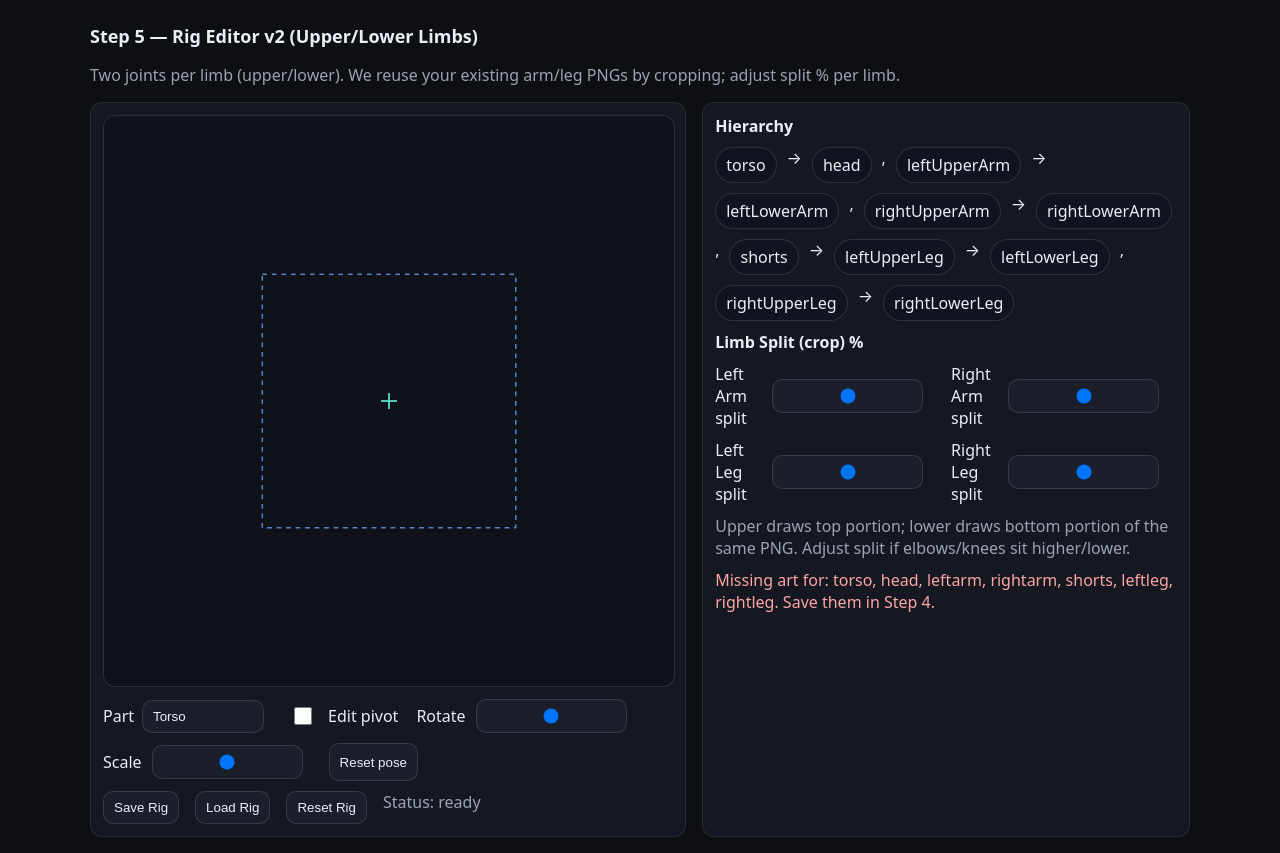
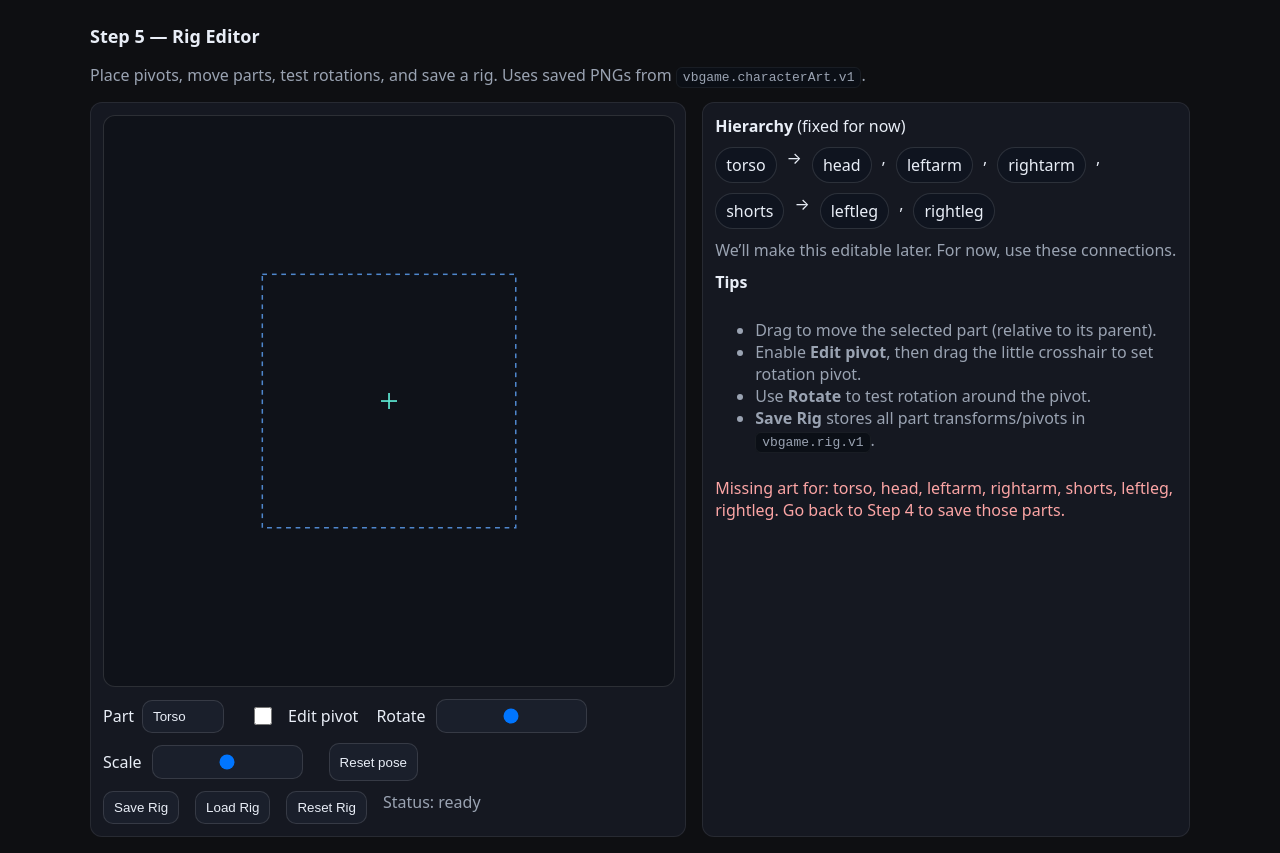
Before and after one commit to pinkpigglet-bit/vb-rpg, a plain HTML site: page step5-rig-editor.html in a window 1280 px wide. Drawn offline with Linux system fonts and the light colour scheme.

Commit message:
Update step5-rig-editor.html

```diff
--- a/step5-rig-editor.html
+++ b/step5-rig-editor.html
@@ -3,7 +3,7 @@
 <head>
 <meta charset="utf-8"/>
 <meta name="viewport" content="width=device-width,initial-scale=1"/>
-<title>Step 5 — Rig Editor v2 (Upper/Lower Limbs)</title>
+<title>Step 5 — Rig Editor</title>
 <style>
   body{margin:0;background:#0e0f12;color:#e9eef7;font-family:system-ui,-apple-system,Segoe UI,Roboto,Arial}
   main{max-width:1100px;margin:0 auto;padding:16px}
@@ -26,15 +26,15 @@
   .controls{display:flex;flex-wrap:wrap;gap:8px;margin-top:10px}
   .stack{display:grid;gap:10px}
   .row2{display:flex;flex-wrap:wrap;gap:10px}
-  .chip{padding:6px 10px;border-radius:999px;border:1px solid rgba(255,255,255,.12);background:#0f141f}
+  code{background:#0b0f16;padding:2px 6px;border-radius:6px;border:1px solid rgba(255,255,255,.06)}
+  .chip{padding:6px 10px;border-radius:999px;border:1px solid rgba(255,255,255,.12);background:#0f141f;cursor:pointer}
   .chip.active{outline:2px solid rgba(94,234,212,.5)}
-  .grid{display:grid;grid-template-columns:1fr 1fr;gap:10px}
 </style>
 </head>
 <body>
 <main>
-  <h1>Step 5 — Rig Editor v2 (Upper/Lower Limbs)</h1>
-  <p class="muted">Two joints per limb (upper/lower). We reuse your existing arm/leg PNGs by cropping; adjust split % per limb.</p>
+  <h1>Step 5 — Rig Editor</h1>
+  <p class="muted">Place pivots, move parts, test rotations, and save a rig. Uses saved PNGs from <code>vbgame.characterArt.v1</code>.</p>
 
   <div class="row">
     <div class="panel">
@@ -44,15 +44,11 @@
           <select id="part">
             <option value="torso">Torso</option>
             <option value="head">Head</option>
-            <option value="leftUpperArm">Left Upper Arm</option>
-            <option value="leftLowerArm">Left Lower Arm</option>
-            <option value="rightUpperArm">Right Upper Arm</option>
-            <option value="rightLowerArm">Right Lower Arm</option>
+            <option value="leftarm">Left Arm</option>
+            <option value="rightarm">Right Arm</option>
             <option value="shorts">Shorts</option>
-            <option value="leftUpperLeg">Left Upper Leg</option>
-            <option value="leftLowerLeg">Left Lower Leg</option>
-            <option value="rightUpperLeg">Right Upper Leg</option>
-            <option value="rightLowerLeg">Right Lower Leg</option>
+            <option value="leftleg">Left Leg</option>
+            <option value="rightleg">Right Leg</option>
           </select>
         </label>
         <label><input id="editPivot" type="checkbox"> Edit pivot</label>
@@ -70,26 +66,26 @@
 
     <div class="panel">
       <div class="stack">
-        <div><b>Hierarchy</b></div>
+        <div><b>Hierarchy</b> (fixed for now)</div>
         <div class="row2">
           <span class="chip">torso</span> →
           <span class="chip">head</span>,
-          <span class="chip">leftUpperArm</span> → <span class="chip">leftLowerArm</span>,
-          <span class="chip">rightUpperArm</span> → <span class="chip">rightLowerArm</span>,
+          <span class="chip">leftarm</span>,
+          <span class="chip">rightarm</span>,
           <span class="chip">shorts</span> →
-          <span class="chip">leftUpperLeg</span> → <span class="chip">leftLowerLeg</span>,
-          <span class="chip">rightUpperLeg</span> → <span class="chip">rightLowerLeg</span>
+          <span class="chip">leftleg</span>,
+          <span class="chip">rightleg</span>
         </div>
+        <div class="muted">We’ll make this editable later. For now, use these connections.</div>
 
-        <div><b>Limb Split (crop) %</b></div>
-        <div class="grid">
-          <label>Left Arm split <input id="splitLeftArm" type="range" min="30" max="70" value="50"></label>
-          <label>Right Arm split <input id="splitRightArm" type="range" min="30" max="70" value="50"></label>
-          <label>Left Leg split <input id="splitLeftLeg" type="range" min="30" max="70" value="50"></label>
-          <label>Right Leg split <input id="splitRightLeg" type="range" min="30" max="70" value="50"></label>
-        </div>
+        <div><b>Tips</b></div>
+        <ul class="muted">
+          <li>Drag to move the selected part (relative to its parent).</li>
+          <li>Enable <b>Edit pivot</b>, then drag the little crosshair to set rotation pivot.</li>
+          <li>Use <b>Rotate</b> to test rotation around the pivot.</li>
+          <li><b>Save Rig</b> stores all part transforms/pivots in <code>vbgame.rig.v1</code>.</li>
+        </ul>
 
-        <div class="muted">Upper draws top portion; lower draws bottom portion of the same PNG. Adjust split if elbows/knees sit higher/lower.</div>
         <div id="warnings" class="warn"></div>
       </div>
     </div>
@@ -97,198 +93,282 @@
 </main>
 
 <script>
-const STORE_ART='vbgame.characterArt.v1';
-const STORE_RIG='vbgame.rig.v2';
+/* ---------- Config ---------- */
+const STORE_ART = 'vbgame.characterArt.v1';  // PNG dataURLs per part
+const STORE_RIG = 'vbgame.rig.v1';          // rig JSON
+const PARTS = ['torso','head','leftarm','rightarm','shorts','leftleg','rightleg'];
+// Fixed parenting for Step 5
+const PARENT = {
+  torso: null,
+  head: 'torso',
+  leftarm: 'torso',
+  rightarm: 'torso',
+  shorts: 'torso',
+  leftleg: 'shorts',
+  rightleg: 'shorts'
+};
 
-const PARTS=['torso','head','leftUpperArm','leftLowerArm','rightUpperArm','rightLowerArm','shorts','leftUpperLeg','leftLowerLeg','rightUpperLeg','rightLowerLeg'];
-const PARENT={ torso:null, head:'torso',
-  leftUpperArm:'torso', leftLowerArm:'leftUpperArm',
-  rightUpperArm:'torso', rightLowerArm:'rightUpperArm',
-  shorts:'torso', leftUpperLeg:'shorts', leftLowerLeg:'leftUpperLeg',
-  rightUpperLeg:'shorts', rightLowerLeg:'rightUpperLeg' };
+/* ---------- DOM ---------- */
+const canvas = document.getElementById('rig');
+const ctx = canvas.getContext('2d');
+const partEl = document.getElementById('part');
+const editPivotEl = document.getElementById('editPivot');
+const rotEl = document.getElementById('rot');
+const scaleEl = document.getElementById('scale');
+const resetPoseBtn = document.getElementById('resetPose');
+const saveRigBtn = document.getElementById('saveRig');
+const loadRigBtn = document.getElementById('loadRig');
+const resetRigBtn = document.getElementById('resetRig');
+const statusEl = document.getElementById('status');
+const warningsEl = document.getElementById('warnings');
 
-const canvas=document.getElementById('rig');
-const ctx=canvas.getContext('2d');
-const partEl=document.getElementById('part');
-const editPivotEl=document.getElementById('editPivot');
-const rotEl=document.getElementById('rot');
-const scaleEl=document.getElementById('scale');
-const resetPoseBtn=document.getElementById('resetPose');
-const saveRigBtn=document.getElementById('saveRig');
-const loadRigBtn=document.getElementById('loadRig');
-const resetRigBtn=document.getElementById('resetRig');
-const statusEl=document.getElementById('status');
-const warningsEl=document.getElementById('warnings');
+/* ---------- State ---------- */
+let selected = partEl.value;
+const images = {}; // part -> HTMLImageElement
+const rig = {};    // part -> { pos:{x,y}, rot, scale, pivot:{x,y} }
+let dragging = false;
+let dragMode = 'part'; // 'part' or 'pivot'
+let last = {x:0,y:0};
 
-const splitLeftArmEl=document.getElementById('splitLeftArm');
-const splitRightArmEl=document.getElementById('splitRightArm');
-const splitLeftLegEl=document.getElementById('splitLeftLeg');
-const splitRightLegEl=document.getElementById('splitRightLeg');
-
-let selected=partEl.value;
-let images={}; // logical: partKey->img (we’ll map from your saved art keys)
-let srcImages={}; // original: head/torso/leftarm/rightarm/leftleg/rightleg/shorts
-let rig={}, dragging=false, dragMode='part', last={x:0,y:0};
-
-// limb split ratios (% of height that belongs to upper segment)
-const split={ leftArm:0.5, rightArm:0.5, leftLeg:0.5, rightLeg:0.5 };
-
-function setStatus(t,cls='muted'){statusEl.className=cls;statusEl.textContent='Status: '+t;}
-function warn(msg){warningsEl.textContent=msg||'';}
-function toRad(d){return d*Math.PI/180;}
-function getMouse(e){const r=canvas.getBoundingClientRect();const t=('touches'in e)?e.touches[0]:('changedTouches'in e?e.changedTouches[0]:e);
-  return{x:(t.clientX-r.left)*(canvas.width/r.width),y:(t.clientY-r.top)*(canvas.height/r.height)};}
-function defaultLayout(){
-  const c={x:canvas.width/2,y:canvas.height/2};
-  rig.torso={pos:{x:c.x,y:c.y},rot:0,scale:1,pivot:{x:0,y:0}};
-  rig.head={pos:{x:0,y:-180},rot:0,scale:1,pivot:{x:0,y:0}};
-  rig.leftUpperArm={pos:{x:-160,y:-40},rot:0,scale:1,pivot:{x:40,y:40}};
-  rig.leftLowerArm={pos:{x:120,y:0},rot:0,scale:1,pivot:{x:0,y:0}};
-  rig.rightUpperArm={pos:{x:160,y:-40},rot:0,scale:1,pivot:{x:-40,y:40}};
-  rig.rightLowerArm={pos:{x:-120,y:0},rot:0,scale:1,pivot:{x:0,y:0}};
-  rig.shorts={pos:{x:0,y:140},rot:0,scale:1,pivot:{x:0,y:0}};
-  rig.leftUpperLeg={pos:{x:-60,y:220},rot:0,scale:1,pivot:{x:0,y:0}};
-  rig.leftLowerLeg={pos:{x:0,y:140},rot:0,scale:1,pivot:{x:0,y:0}};
-  rig.rightUpperLeg={pos:{x:60,y:220},rot:0,scale:1,pivot:{x:0,y:0}};
-  rig.rightLowerLeg={pos:{x:0,y:140},rot:0,scale:1,pivot:{x:0,y:0}};
-}
-function saveRig(){try{localStorage.setItem(STORE_RIG,JSON.stringify({rig,split}));setStatus('rig saved ✓','ok');}catch{setStatus('save failed','warn');}}
-function loadRig(){try{const data=JSON.parse(localStorage.getItem(STORE_RIG)||'null');
-  if(!data){setStatus('no v2 rig yet','warn');return;}
-  rig=data.rig; if(data.split){Object.assign(split,data.split);}
-  syncUI(); render(); setStatus('rig loaded ✓','ok');}catch{setStatus('load failed','warn');}}
-function resetRig(){rig={}; defaultLayout(); syncUI(); render(); setStatus('rig reset ✓','ok');}
-function syncUI(){const R=rig[selected]; rotEl.value=(R.rot||0); scaleEl.value=Math.round((R.scale||1)*100);
-  splitLeftArmEl.value=split.leftArm*100; splitRightArmEl.value=split.rightArm*100; splitLeftLegEl.value=split.leftLeg*100; splitRightLegEl.value=split.rightLeg*100; }
-
-function withTransform(part, fn){
-  // iterative parent-first
-  const stack=[];let cur=part;while(cur){stack.push(cur);cur=PARENT[cur];}
-  ctx.save();
-  for(let i=stack.length-1;i>=0;i--){
-    const id=stack[i],R=rig[id];
-    ctx.translate(R.pos.x,R.pos.y);
-    ctx.translate(R.pivot.x,R.pivot.y);
-    ctx.rotate(toRad(R.rot||0));
-    ctx.scale(R.scale||1,R.scale||1);
-    ctx.translate(-R.pivot.x,-R.pivot.y);
-  }
-  fn(); ctx.restore();
+/* ---------- Helpers ---------- */
+function setStatus(t, cls='muted'){ statusEl.className = cls; statusEl.textContent = 'Status: ' + t; }
+function warn(msg){ warningsEl.textContent = msg || ''; }
+function center(){ return { x: canvas.width/2, y: canvas.height/2 }; }
+function toRad(deg){ return deg * Math.PI / 180; }
+function getMouse(e){
+  const r = canvas.getBoundingClientRect();
+  const t = ('touches' in e) ? e.touches[0] : ('changedTouches' in e ? e.changedTouches[0] : e);
+  return { x: (t.clientX - r.left) * (canvas.width/r.width), y: (t.clientY - r.top) * (canvas.height/r.height) };
 }
 
-function drawCropped(img, segment, splitPct){
-  const max=300, s=Math.min(max/img.width,max/img.height,1);
-  const w=img.width*s, h=img.height*s;
-  const x=-w/2, y=-h/2;
-  const cut=h*splitPct; // in drawn space
+/* ---------- Default rig layout (relative to parent) ---------- */
+function defaultLayout(){
+  const c = center();
+  rig.torso = { pos:{x:c.x, y:c.y}, rot:0, scale:1, pivot:{x:0, y:0} };
+  rig.head  = { pos:{x:0, y:-180}, rot:0, scale:1, pivot:{x:0, y:0} };
+  rig.leftarm  = { pos:{x:-160, y:-40}, rot:0, scale:1, pivot:{x:40, y:40} };
+  rig.rightarm = { pos:{x:160, y:-40}, rot:0, scale:1, pivot:{x:-40, y:40} };
+  rig.shorts = { pos:{x:0, y:140}, rot:0, scale:1, pivot:{x:0, y:0} };
+  rig.leftleg  = { pos:{x:-60, y:220}, rot:0, scale:1, pivot:{x:20, y:20} };
+  rig.rightleg = { pos:{x:60,  y:220}, rot:0, scale:1, pivot:{x:-20, y:20} };
+}
+
+/* ---------- Load saved art ---------- */
+function loadArt(cb){
+  let missing = [];
+  let loaded = 0;
+  let total = PARTS.length;
+  let store = {};
+  try { store = JSON.parse(localStorage.getItem(STORE_ART) || '{}'); } catch {}
+  PARTS.forEach(p=>{
+    const url = store[p];
+    if(!url){ missing.push(p); loaded++; if(loaded===total) cb(missing); return; }
+    const img = new Image();
+    img.onload = ()=>{ images[p] = img; loaded++; if(loaded===total) cb(missing); };
+    img.onerror = ()=>{ missing.push(p); loaded++; if(loaded===total) cb(missing); };
+    img.src = url;
+  });
+}
+
+/* ---------- Save/Load rig ---------- */
+function saveRig(){
+  try{
+    localStorage.setItem(STORE_RIG, JSON.stringify(rig));
+    setStatus('rig saved ✓','ok');
+  }catch(e){
+    setStatus('rig save failed','warn');
+  }
+}
+function loadRig(){
+  try{
+    const data = JSON.parse(localStorage.getItem(STORE_RIG) || 'null');
+    if(!data){ setStatus('no rig saved yet','warn'); return; }
+    Object.assign(rig, data);
+    syncUIFromSelected();
+    setStatus('rig loaded ✓','ok');
+    render();
+  }catch(e){
+    setStatus('rig load failed','warn');
+  }
+}
+function resetRig(){
+  defaultLayout();
+  syncUIFromSelected();
+  render();
+  setStatus('rig reset to defaults','ok');
+}
+
+/* ---------- Transform stack & rendering ---------- */
+function withTransform(part, fn){
+  const R = rig[part];
   ctx.save();
-  ctx.beginPath();
-  if(segment==='upper'){ ctx.rect(x, y, w, cut); }
-  else { ctx.rect(x, y+cut, w, h-cut); }
-  ctx.clip();
-  ctx.drawImage(img, x, y, w, h);
+  // Apply parent transform first (recursive)
+  const parent = PARENT[part];
+  if(parent){
+    withTransform(parent, ()=>{ /* inside parent space */ });
+    // after returning, parent's transform is active on context
+  }
+  // If parent exists, we need to re-apply only once — but the recursion above
+  // already pushed + applied it. Because we nested save inside, we need a trick:
+  // Instead, compute transforms iteratively.
+  ctx.restore();
+  // Use iterative approach:
+  const stack = [];
+  let cur = part;
+  while(cur){
+    stack.push(cur);
+    cur = PARENT[cur];
+  }
+  // Now apply root-first
+  ctx.save();
+  for(let i=stack.length-1; i>=0; i--){
+    const id = stack[i];
+    const T = rig[id];
+    // Translate to node position
+    ctx.translate(T.pos.x, T.pos.y);
+    // Apply rotation/scale around pivot
+    ctx.translate(T.pivot.x, T.pivot.y);
+    ctx.rotate(toRad(T.rot || 0));
+    ctx.scale(T.scale || 1, T.scale || 1);
+    ctx.translate(-T.pivot.x, -T.pivot.y);
+  }
+  fn();
   ctx.restore();
 }
 
-function sourceFor(part){
-  if(part.includes('Arm')) return part.startsWith('left')? srcImages.leftarm : srcImages.rightarm;
-  if(part.includes('Leg')) return part.startsWith('left')? srcImages.leftleg : srcImages.rightleg;
-  if(part==='head')return srcImages.head;
-  if(part==='torso')return srcImages.torso;
-  if(part==='shorts')return srcImages.shorts;
-  return null;
+function drawImageFor(part, alpha=1){
+  const img = images[part];
+  if(!img) return;
+  // Draw centered on its local origin (0,0) with fit
+  const max = 300; // per-part local fit size for preview
+  const s = Math.min(max/img.width, max/img.height, 1);
+  const w = img.width * s, h = img.height * s;
+  const x = -w/2, y = -h/2; // local origin at image center
+  ctx.globalAlpha = alpha;
+  ctx.drawImage(img, x, y, w, h);
+  ctx.globalAlpha = 1;
+}
+
+function drawPivotCross(part){
+  const T = rig[part];
+  withTransform(part, ()=>{
+    // pivot in local coords is T.pivot; we’ve already transformed so draw at its location
+    ctx.save();
+    ctx.translate(T.pivot.x, T.pivot.y);
+    ctx.strokeStyle = '#5eead4';
+    ctx.lineWidth = 2;
+    ctx.beginPath();
+    ctx.moveTo(-10,0); ctx.lineTo(10,0);
+    ctx.moveTo(0,-10); ctx.lineTo(0,10);
+    ctx.stroke();
+    ctx.restore();
+  });
 }
 
 function render(){
   ctx.clearRect(0,0,canvas.width,canvas.height);
-  const order=['torso','shorts','leftUpperLeg','leftLowerLeg','rightUpperLeg','rightLowerLeg','leftUpperArm','leftLowerArm','rightUpperArm','rightLowerArm','head'];
-  for(const p of order){
-    const img=sourceFor(p); if(!img) continue;
+  // Draw in hierarchy order: torso(root) → head, arms, shorts → legs
+  const order = ['torso','head','leftarm','rightarm','shorts','leftleg','rightleg'];
+  order.forEach(p=>{
     withTransform(p, ()=>{
-      if(p.includes('Arm')){
-        const seg=p.includes('Upper')?'upper':'lower';
-        const pct = (p.startsWith('left')? split.leftArm : split.rightArm);
-        drawCropped(img, seg, pct);
-      }else if(p.includes('Leg')){
-        const seg=p.includes('Upper')?'upper':'lower';
-        const pct = (p.startsWith('left')? split.leftLeg : split.rightLeg);
-        drawCropped(img, seg, pct);
-      }else{
-        // head/torso/shorts full draw
-        const max=300, s=Math.min(max/img.width,max/img.height,1);
-        const w=img.width*s, h=img.height*s, x=-w/2, y=-h/2;
-        ctx.drawImage(img, x, y, w, h);
-      }
+      drawImageFor(p, 1);
     });
-  }
-  // draw pivot
-  const T=rig[selected];
+  });
+  // Selected highlight & pivot cross
+  drawPivotCross(selected);
+  // Selected outline
   withTransform(selected, ()=>{
     ctx.save();
-    ctx.translate(T.pivot.x,T.pivot.y);
-    ctx.strokeStyle='#5eead4';ctx.lineWidth=2;
-    ctx.beginPath();ctx.moveTo(-10,0);ctx.lineTo(10,0);ctx.moveTo(0,-10);ctx.lineTo(0,10);ctx.stroke();
+    ctx.strokeStyle = 'rgba(96,165,250,.8)';
+    ctx.lineWidth = 2;
+    ctx.setLineDash([6,6]);
+    ctx.strokeRect(-160,-160,320,320); // rough handle box around local origin
     ctx.restore();
-  });
-  // highlight box
-  withTransform(selected, ()=>{
-    ctx.save();ctx.strokeStyle='rgba(96,165,250,.8)';ctx.setLineDash([6,6]);ctx.lineWidth=2;
-    ctx.strokeRect(-160,-160,320,320);ctx.restore();
   });
 }
 
-/* input */
-function pickDragMode(){ dragMode = editPivotEl.checked?'pivot':'part'; }
-canvas.addEventListener('pointerdown',e=>{e.preventDefault();dragging=true;last=getMouse(e);});
-canvas.addEventListener('pointermove',e=>{if(!dragging)return;e.preventDefault();const cur=getMouse(e);
-  const dx=cur.x-last.x, dy=cur.y-last.y; const R=rig[selected];
-  if(dragMode==='part'){ R.pos.x+=dx; R.pos.y+=dy; } else { R.pivot.x+=dx; R.pivot.y+=dy; }
-  last=cur; render();});
-['pointerup','pointercancel','touchend','touchcancel'].forEach(ev=>canvas.addEventListener(ev,()=>{dragging=false;}));
+/* ---------- Interaction ---------- */
+function pickDragMode(){ dragMode = editPivotEl.checked ? 'pivot' : 'part'; }
 
-partEl.addEventListener('change',()=>{selected=partEl.value;syncUI();render();});
-editPivotEl.addEventListener('change',()=>{pickDragMode();setStatus(editPivotEl.checked?'pivot mode':'move mode');});
-rotEl.addEventListener('input',()=>{rig[selected].rot=+rotEl.value;render();});
-scaleEl.addEventListener('input',()=>{rig[selected].scale=(+scaleEl.value)/100;render();});
-resetPoseBtn.addEventListener('click',()=>{['rot','scale'].forEach(k=>{});PARTS.forEach(p=>{rig[p].rot=0;rig[p].scale=1;});syncUI();render();setStatus('pose reset ✓','ok');});
-saveRigBtn.addEventListener('click',saveRig);
-loadRigBtn.addEventListener('click',loadRig);
-resetRigBtn.addEventListener('click',resetRig);
+canvas.addEventListener('pointerdown', (e)=>{
+  e.preventDefault();
+  dragging = true;
+  last = getMouse(e);
+});
+canvas.addEventListener('pointermove', (e)=>{
+  if(!dragging) return;
+  e.preventDefault();
+  const cur = getMouse(e);
+  const dx = cur.x - last.x, dy = cur.y - last.y;
+  const R = rig[selected];
+  if(dragMode === 'part'){
+    // Move part in its parent space
+    R.pos.x += dx;
+    R.pos.y += dy;
+  } else {
+    // Move pivot in local space (approximate: same dx/dy)
+    R.pivot.x += dx;
+    R.pivot.y += dy;
+  }
+  last = cur;
+  render();
+});
+['pointerup','pointercancel','touchend','touchcancel'].forEach(ev=>{
+  canvas.addEventListener(ev, ()=>{ dragging=false; });
+});
 
-/* split sliders */
-function applySplit(){ split.leftArm=+splitLeftArmEl.value/100; split.rightArm=+splitRightArmEl.value/100;
-  split.leftLeg=+splitLeftLegEl.value/100; split.rightLeg=+splitRightLegEl.value/100; render(); }
-[splitLeftArmEl,splitRightArmEl,splitLeftLegEl,splitRightLegEl].forEach(el=>el.addEventListener('input',applySplit));
+/* ---------- UI sync ---------- */
+function syncUIFromSelected(){
+  const R = rig[selected];
+  rotEl.value = (R.rot||0);
+  scaleEl.value = Math.round((R.scale||1)*100);
+}
+partEl.addEventListener('change', ()=>{
+  selected = partEl.value;
+  syncUIFromSelected();
+  render();
+});
+editPivotEl.addEventListener('change', ()=>{ pickDragMode(); setStatus(editPivotEl.checked?'pivot mode':'move mode'); });
 
-/* load art */
-function loadArt(cb){
-  let store={};try{store=JSON.parse(localStorage.getItem(STORE_ART)||'{}');}catch{}
-  const need=['torso','head','leftarm','rightarm','shorts','leftleg','rightleg'];
-  let missing=[],done=0,total=need.length;
-  need.forEach(k=>{
-    const url=store[k];
-    if(!url){missing.push(k);done++;if(done===total)cb(missing);return;}
-    const img=new Image();img.onload=()=>{srcImages[k]=img;done++;if(done===total)cb(missing);};
-    img.onerror=()=>{missing.push(k);done++;if(done===total)cb(missing);};
-    img.src=url;
-  });
-}
+rotEl.addEventListener('input', ()=>{
+  rig[selected].rot = +rotEl.value;
+  render();
+});
+scaleEl.addEventListener('input', ()=>{
+  rig[selected].scale = (+scaleEl.value)/100;
+  render();
+});
 
-/* boot */
+resetPoseBtn.addEventListener('click', ()=>{
+  // Only reset rotations/scales (keep positions/pivots)
+  PARTS.forEach(p=>{ rig[p].rot=0; rig[p].scale=1; });
+  syncUIFromSelected();
+  render();
+  setStatus('pose reset ✓','ok');
+});
+
+/* ---------- Rig buttons ---------- */
+saveRigBtn.addEventListener('click', saveRig);
+loadRigBtn.addEventListener('click', ()=>{ loadRig(); });
+resetRigBtn.addEventListener('click', ()=>{ resetRig(); });
+
+/* ---------- Boot ---------- */
 (function init(){
   // defaults
-  rig={}; defaultLayout();
+  defaultLayout();
 
-  // load saved rig if present
-  try{ const data=JSON.parse(localStorage.getItem(STORE_RIG)||'null');
-    if(data){ rig=data.rig; if(data.split) Object.assign(split,data.split); }}catch{}
+  // load saved rig if exists
+  try{
+    const data = JSON.parse(localStorage.getItem(STORE_RIG) || 'null');
+    if(data){ Object.assign(rig, data); }
+  }catch{}
 
-  // set split sliders
-  syncUI();
-
+  // load art
   loadArt((missing)=>{
-    if(missing.length) warn('Missing art for: '+[...new Set(missing)].join(', ')+'. Save them in Step 4.');
-    else warn('');
+    if(missing.length){
+      warn('Missing art for: ' + missing.join(', ') + '. Go back to Step 4 to save those parts.');
+    } else { warn(''); }
+    syncUIFromSelected();
     render();
   });
 })();
```
